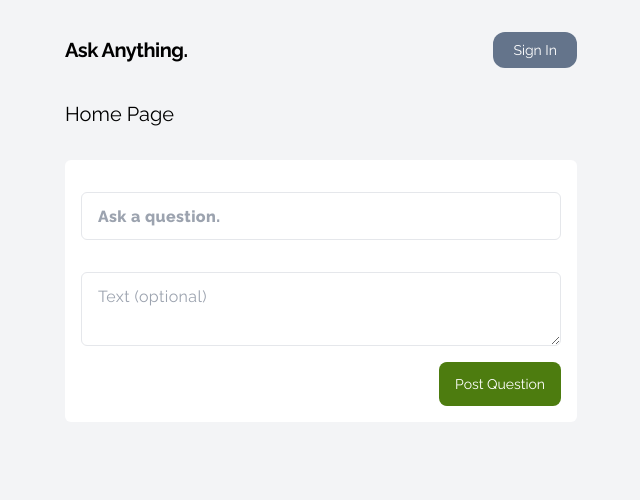
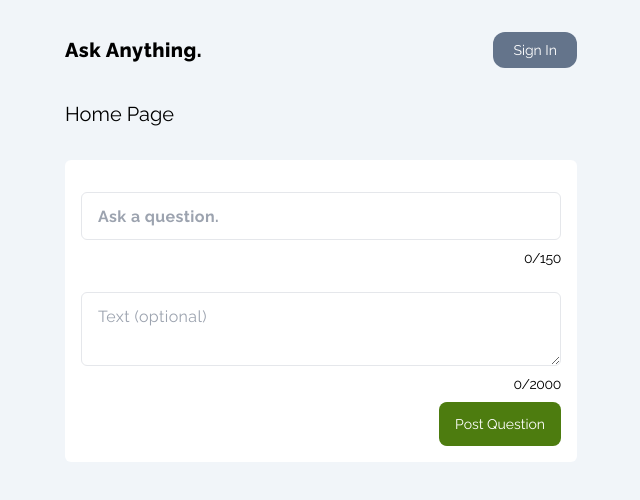
Before and after one commit to ltmccarthy9/askanything, a Next.js app in the folder client/: page / in a window 1280 px wide. Shown: the top 500 px of the page, without its empty margins (319-959 px from the left). Built offline with nearby package versions, Linux system fonts and the light colour scheme; no server answers.

Commit message:
post route for questions

```diff
--- a/client/app/auth/Nav.tsx
+++ b/client/app/auth/Nav.tsx
@@ -10,7 +10,7 @@ export default async function Nav(){
     return(
         <nav className='flex justify-between items-center py-8'>
             <Link href={'/'}>
-                <h1 className='font-bold text-xl tracking-tight'>Ask Anything.</h1>
+                <h1 className='font-extrabold text-xl tracking-wide'>Ask Anything.</h1>
             </Link>
             <ul className='flex items-center gap-6'>
                 {!session?.user && <Login/>}
--- /dev/null
+++ b/client/app/auth/QueryWrapper.tsx
@@ -0,0 +1,17 @@
+'use client'
+
+import { QueryClient, QueryClientProvider } from "@tanstack/react-query"
+import { ReactNode } from 'react'
+
+interface Props {
+    children? : ReactNode
+}
+const queryClient = new QueryClient()
+
+const QueryWrapper = ({children}: Props) => (
+    <QueryClientProvider client={queryClient}>
+        {children}
+    </QueryClientProvider>
+)
+
+export default QueryWrapper
--- a/client/app/components/AskQuestion.tsx
+++ b/client/app/components/AskQuestion.tsx
@@ -1,22 +1,43 @@
 'use client'
 
 import { useState } from "react"
+import { useMutation, useQueryClient } from "@tanstack/react-query"
+import axios from 'axios'
 
 export default function AskQuestion(){
+    //State for input form
     const [question, setQuestion] = useState("")
     const [body, setBody] = useState("")
     const [isDisabled, setIsDisabled] = useState(false);
+
+    const content = {title: question, body: body}
+
+    type StringObject = {
+        [key: string]: string
+    }
+
+    const {mutate} = useMutation(async (content: StringObject) => {
+        const response = await axios.post('/api/questions/addQuestion', {content})
+        return response.data
+    });
+
+    const submitQuestion = async (e: React.FormEvent) => {
+        e.preventDefault()
+        setIsDisabled(true)
+        mutate(content)
+    }
     return (
-        <form className="bg-white my-8 p-4 rounded-md flex flex-col">
+        <form onSubmit={submitQuestion} className="bg-white my-8 p-4 rounded-md flex flex-col">
             <div className="flex flex-col my-2">
                 <textarea
                 onChange={(e) => setQuestion(e.target.value)}
                 name="question"
                 value={question}
                 placeholder="Ask a question."
-                maxLength={200}
-                className="py-3 px-4 align-middle text-m font-extrabold tracking-wide rounded-md my-2 h-12 resize-none overflow-hidden border"
+                maxLength={150}
+                className="py-3 px-4 align-middle text-m font-bold tracking-wide rounded-md my-2 h-12 resize-none overflow-hidden border"
                 ></textarea>
+                <p className="text-sm tracking-tight ml-auto">{`${question.length}/150`}</p>
             </div>
             <div className="flex flex-col my-2">
                 <textarea
@@ -24,9 +45,10 @@ export default function AskQuestion(){
                 name="question"
                 value={body}
                 placeholder="Text (optional)"
-                maxLength={1000}
+                maxLength={2000}
                 className="py-3 px-4 align-middle text-md tracking-wide rounded-md my-2 overflow-hidden border"
                 ></textarea>
+                <p className="text-sm tracking-tight ml-auto">{`${body.length}/2000`}</p>
             </div>
             <div className="w-full flex">
                 <button
--- a/client/app/layout.jsx
+++ b/client/app/layout.jsx
@@ -1,9 +1,10 @@
 import './globals.css'
 import  { Raleway } from '@next/font/google'
 import Nav from './auth/Nav'
+import QueryWrapper from './auth/QueryWrapper'
 
 const raleway = Raleway({
-  weight: ["200", "400", "700", "800"],
+  weight: ["200", "400", "600", "700", "800"],
   subsets: ["latin"],
   variable: "--font-raleway"
 })
@@ -17,9 +18,11 @@ export default function RootLayout({children}) {
         head.tsx. Find out more at https://beta.nextjs.org/docs/api-reference/file-conventions/head
       */}
       <head />
-      <body className={`${raleway.className} mx-4 md:mx-48 xl:mx-96 bg-gray-100`}>
+      <body className={`${raleway.className} mx-4 md:mx-48 xl:mx-96 bg-slate-100`}>
+        <QueryWrapper>
         <Nav />
         {children}
+        </QueryWrapper>
         </body>
     </html>
   )
--- a/client/package.json
+++ b/client/package.json
@@ -12,8 +12,10 @@
     "@next-auth/prisma-adapter": "^1.0.5",
     "@next/font": "13.1.6",
     "@prisma/client": "^4.10.1",
+    "@tanstack/react-query": "^4.24.9",
     "@types/react": "18.0.28",
     "@types/react-dom": "18.0.11",
+    "axios": "^1.3.3",
     "next": "13.1.6",
     "next-auth": "^4.19.2",
     "react": "18.2.0",
--- a/client/pages/api/hello.ts
+++ /dev/null
@@ -1,13 +0,0 @@
-// Next.js API route support: https://nextjs.org/docs/api-routes/introduction
-import type { NextApiRequest, NextApiResponse } from 'next'
-
-type Data = {
-  name: string
-}
-
-export default function handler(
-  req: NextApiRequest,
-  res: NextApiResponse<Data>
-) {
-  res.status(200).json({ name: 'John Doe' })
-}
--- /dev/null
+++ b/client/pages/api/questions/addQuestion.tsx
@@ -0,0 +1,16 @@
+// Next.js API route support: https://nextjs.org/docs/api-routes/introduction
+import type { NextApiRequest, NextApiResponse } from 'next'
+import { getServerSession } from 'next-auth/next'
+import { authOptions } from '../auth/[...nextauth]'
+
+export default async function handler(
+  req: NextApiRequest,
+  res: NextApiResponse
+) {
+  if(req.method === "POST"){
+    const session = await getServerSession(req, res, authOptions)
+    if(!session) return res.status(401).json({message: "You must sign in to post a question"})
+
+    console.log(req.body)
+  }
+}
```
Also changed, not shown: 1 other file (tests, documents, lock files or other folders).
